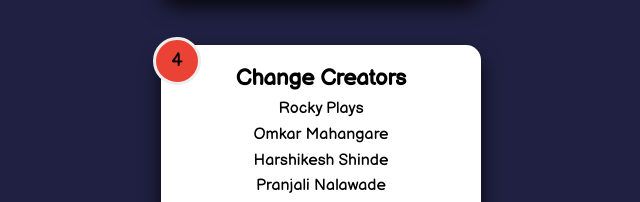
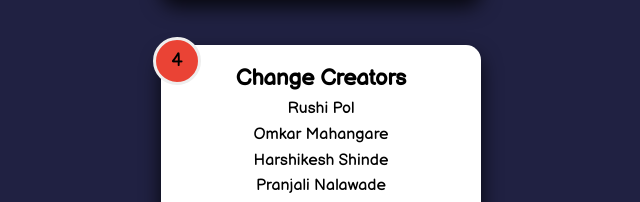
Before and after one commit to DSC-TCOER/Impact-leaderboard, a plain HTML site: page index.html in a window 1280 px wide. Shown: the part 1551-1753 px from the top of the page, 319-959 px from the left. Drawn offline with Linux system fonts and the light colour scheme; a web font is replaced by a local one.

Commit message:
Fix: name of a participant fixed

```diff
--- a/app.js
+++ b/app.js
@@ -91,7 +91,7 @@ const data = [
         'Chandan Patil'
     ],
     [4, 'Change Creators',
-        'Rocky Plays',
+        'Rushi Pol',
         'Omkar Mahangare',
         'Harshikesh shinde',
         'Pranjali Nalawade'
--- a/index.html
+++ b/index.html
@@ -117,7 +117,7 @@
     <div class="card">
       <div class="num-display"><span>4</span></div>
       <h3>Change Creators</h3>
-      <h4>Rocky Plays</h4>
+      <h4>Rushi Pol</h4>
       <h4>Omkar Mahangare</h4>
       <h4>Harshikesh Shinde</h4>
       <h4>Pranjali Nalawade</h4>
```
